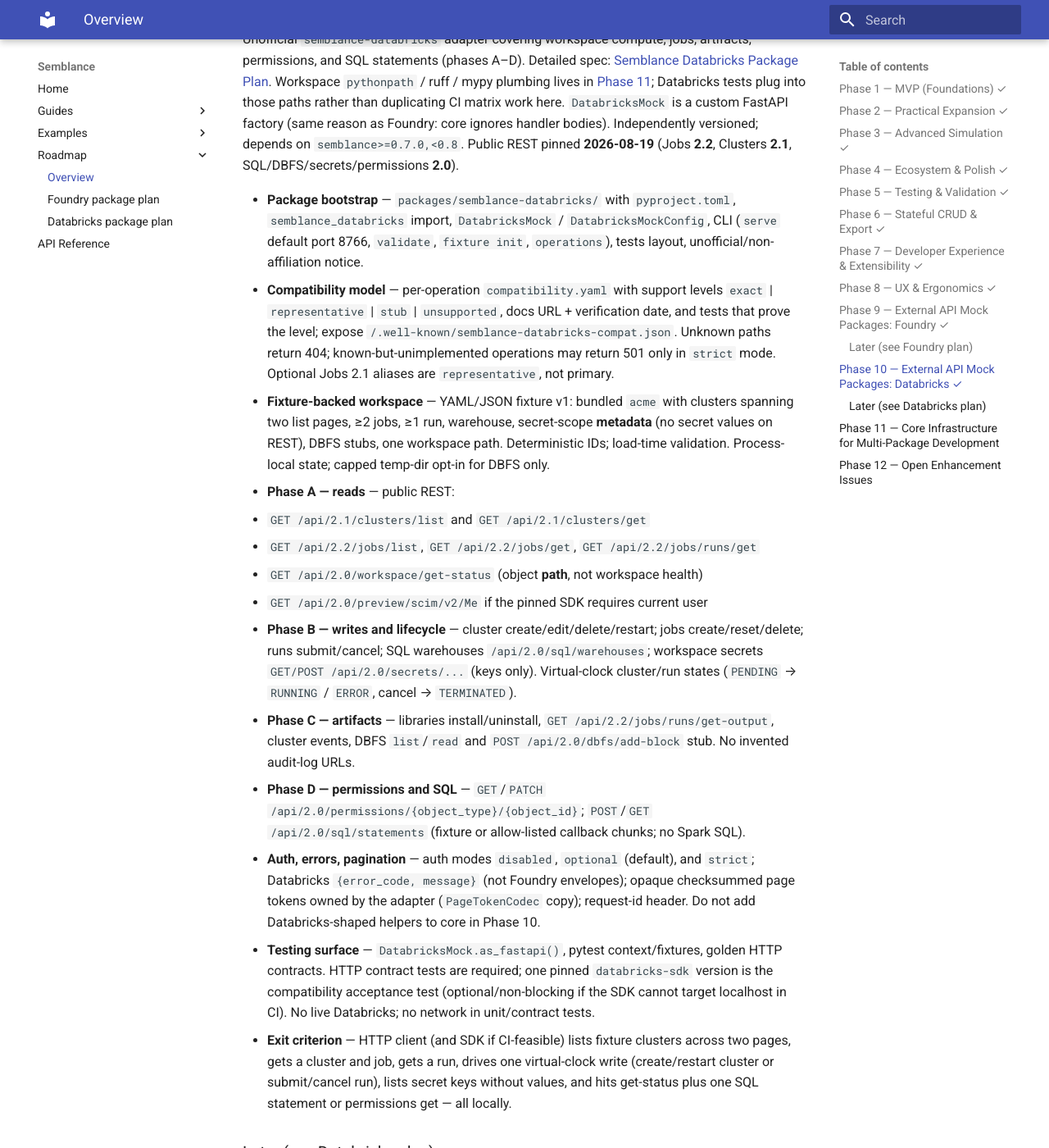
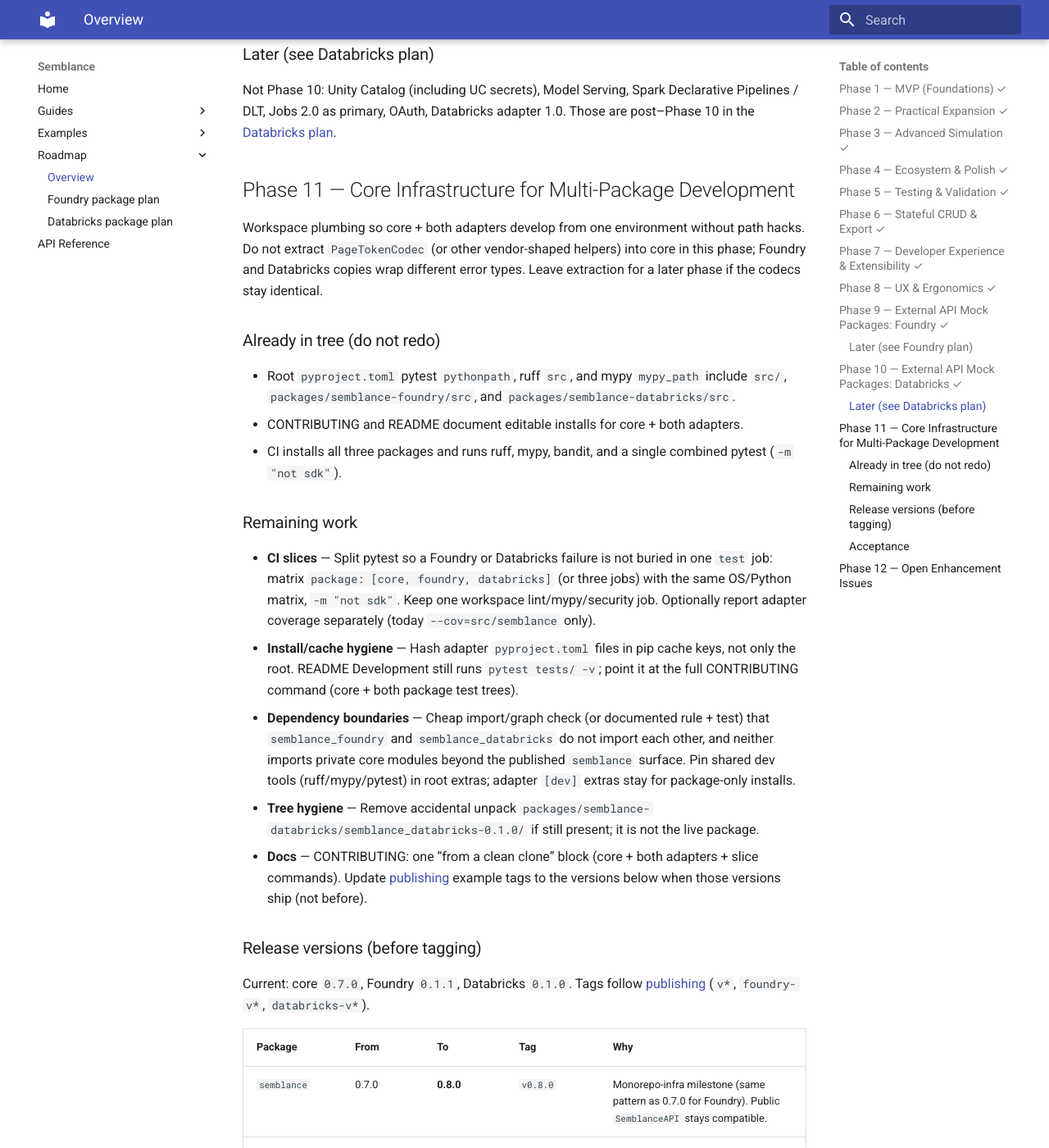
Before and after one commit to eddiethedean/semblance, an MkDocs documentation site: the page built from docs/roadmap.md, in a window 1280 px wide and 1400 px high, scrolled down 5896 px. Shown: the whole window at 82% size. Built offline with MkDocs 1.6.1 and Material for MkDocs 9.7.7, drawn with Linux system fonts in a browser that asks for light colours; some of the changed text lies outside the part shown.

Commit message:
Specify Phase 11 remaining work and 0.8.0 / 0.1.2 / 0.1.1 release versions.

```diff
--- a/docs/roadmap.md
+++ b/docs/roadmap.md
@@ -121,45 +121,51 @@
 - **Testing surface** ✓ — `DatabricksMock.as_fastapi()`, pytest context/fixtures, golden HTTP contracts. HTTP contract tests are required; one pinned `databricks-sdk` version is the compatibility acceptance test (optional/non-blocking if the SDK cannot target localhost in CI). No live Databricks; no network in unit/contract tests.
 - **Exit criterion** ✓ — HTTP client (and SDK if CI-feasible) lists fixture clusters across two pages, gets a cluster and job, gets a run, drives one virtual-clock write (create/restart cluster or submit/cancel run), lists secret keys without values, and hits get-status plus one SQL statement or permissions get — all locally.
 
-Unofficial `semblance-databricks` adapter covering workspace compute, jobs, artifacts, permissions, and SQL statements (phases A–D). Detailed spec: [Semblance Databricks Package Plan](semblance_databricks_plan.md). Workspace `pythonpath` / ruff / mypy plumbing lives in [Phase 11](#phase-11--core-infrastructure-for-multi-package-development); Databricks tests plug into those paths rather than duplicating CI matrix work here. `DatabricksMock` is a custom FastAPI factory (same reason as Foundry: core ignores handler bodies). Independently versioned; depends on `semblance>=0.7.0,<0.8`. Public REST pinned **2026-08-19** (Jobs **2.2**, Clusters **2.1**, SQL/DBFS/secrets/permissions **2.0**).
-
-- **Package bootstrap** — `packages/semblance-databricks/` with `pyproject.toml`, `semblance_databricks` import, `DatabricksMock` / `DatabricksMockConfig`, CLI (`serve` default port 8766, `validate`, `fixture init`, `operations`), tests layout, unofficial/non-affiliation notice.
-- **Compatibility model** — per-operation `compatibility.yaml` with support levels `exact` | `representative` | `stub` | `unsupported`, docs URL + verification date, and tests that prove the level; expose `/.well-known/semblance-databricks-compat.json`. Unknown paths return 404; known-but-unimplemented operations may return 501 only in `strict` mode. Optional Jobs 2.1 aliases are `representative`, not primary.
-- **Fixture-backed workspace** — YAML/JSON fixture v1: bundled `acme` with clusters spanning two list pages, ≥2 jobs, ≥1 run, warehouse, secret-scope **metadata** (no secret values on REST), DBFS stubs, one workspace path. Deterministic IDs; load-time validation. Process-local state; capped temp-dir opt-in for DBFS only.
-- **Phase A — reads** — public REST:
-  - `GET /api/2.1/clusters/list` and `GET /api/2.1/clusters/get`
-  - `GET /api/2.2/jobs/list`, `GET /api/2.2/jobs/get`, `GET /api/2.2/jobs/runs/get`
-  - `GET /api/2.0/workspace/get-status` (object **path**, not workspace health)
-  - `GET /api/2.0/preview/scim/v2/Me` if the pinned SDK requires current user
-- **Phase B — writes and lifecycle** — cluster create/edit/delete/restart; jobs create/reset/delete; runs submit/cancel; SQL warehouses `/api/2.0/sql/warehouses`; workspace secrets `GET/POST /api/2.0/secrets/...` (keys only). Virtual-clock cluster/run states (`PENDING` → `RUNNING` / `ERROR`, cancel → `TERMINATED`).
-- **Phase C — artifacts** — libraries install/uninstall, `GET /api/2.2/jobs/runs/get-output`, cluster events, DBFS `list`/`read` and `POST /api/2.0/dbfs/add-block` stub. No invented audit-log URLs.
-- **Phase D — permissions and SQL** — `GET`/`PATCH /api/2.0/permissions/{object_type}/{object_id}`; `POST`/`GET /api/2.0/sql/statements` (fixture or allow-listed callback chunks; no Spark SQL).
-- **Auth, errors, pagination** — auth modes `disabled`, `optional` (default), and `strict`; Databricks `{error_code, message}` (not Foundry envelopes); opaque checksummed page tokens owned by the adapter (`PageTokenCodec` copy); request-id header. Do not add Databricks-shaped helpers to core in Phase 10.
-- **Testing surface** — `DatabricksMock.as_fastapi()`, pytest context/fixtures, golden HTTP contracts. HTTP contract tests are required; one pinned `databricks-sdk` version is the compatibility acceptance test (optional/non-blocking if the SDK cannot target localhost in CI). No live Databricks; no network in unit/contract tests.
-- **Exit criterion** — HTTP client (and SDK if CI-feasible) lists fixture clusters across two pages, gets a cluster and job, gets a run, drives one virtual-clock write (create/restart cluster or submit/cancel run), lists secret keys without values, and hits get-status plus one SQL statement or permissions get — all locally.
-
 ### Later (see Databricks plan)
 
 Not Phase 10: Unity Catalog (including UC secrets), Model Serving, Spark Declarative Pipelines / DLT, Jobs 2.0 as primary, OAuth, Databricks adapter 1.0. Those are post–Phase 10 in the [Databricks plan](semblance_databricks_plan.md).
 
 ## Phase 11 — Core Infrastructure for Multi-Package Development
 
-- **Shared test/lint/type-check surface in core tool config**
-  - include package source trees in lint/type-check path config
-  - document pytest commands that include package test trees when available
-  - allow stable imports from `src/`, `packages/semblance-foundry/src`, `packages/semblance-databricks/src`
-- **Developer onboarding docs for multi-package installs**
-  - contribution docs with editable installs for each package
-  - README development commands that install all active packages
-- **Monorepo CI shape**
-  - single command matrix for core + both packages
-  - independent package test slices to keep failures actionable
-  - workspace-wide checks that preserve per-package dependency boundaries
-- **Cross-package dependency hygiene**
-  - pin shared dev tooling in root
-  - keep package-specific extras isolated unless intentionally shared
-- **Deliverable**
-  - Seamless local development from one environment where both adapter packages can be built and tested without path hacks
+Workspace plumbing so core + both adapters develop from one environment without path hacks. Do not extract `PageTokenCodec` (or other vendor-shaped helpers) into core in this phase; Foundry and Databricks copies wrap different error types. Leave extraction for a later phase if the codecs stay identical.
+
+### Already in tree (do not redo)
+
+- Root `pyproject.toml` pytest `pythonpath`, ruff `src`, and mypy `mypy_path` include `src/`, `packages/semblance-foundry/src`, and `packages/semblance-databricks/src`.
+- CONTRIBUTING and README document editable installs for core + both adapters.
+- CI installs all three packages and runs ruff, mypy, bandit, and a single combined pytest (`-m "not sdk"`).
+
+### Remaining work
+
+- **CI slices** — Split pytest so a Foundry or Databricks failure is not buried in one `test` job: matrix `package: [core, foundry, databricks]` (or three jobs) with the same OS/Python matrix, `-m "not sdk"`. Keep one workspace lint/mypy/security job. Optionally report adapter coverage separately (today `--cov=src/semblance` only).
+- **Install/cache hygiene** — Hash adapter `pyproject.toml` files in pip cache keys, not only the root. README Development still runs `pytest tests/ -v`; point it at the full CONTRIBUTING command (core + both package test trees).
+- **Dependency boundaries** — Cheap import/graph check (or documented rule + test) that `semblance_foundry` and `semblance_databricks` do not import each other, and neither imports private core modules beyond the published `semblance` surface. Pin shared dev tools (ruff/mypy/pytest) in root extras; adapter `[dev]` extras stay for package-only installs.
+- **Tree hygiene** — Remove accidental unpack `packages/semblance-databricks/semblance_databricks-0.1.0/` if still present; it is not the live package.
+- **Docs** — CONTRIBUTING: one “from a clean clone” block (core + both adapters + slice commands). Update [publishing](publishing.md) example tags to the versions below when those versions ship (not before).
+
+### Release versions (before tagging)
+
+Current: core `0.7.0`, Foundry `0.1.1`, Databricks `0.1.0`. Tags follow [publishing](publishing.md) (`v*`, `foundry-v*`, `databricks-v*`).
+
+| Package | From | To | Tag | Why |
+|---|---|---|---|---|
+| `semblance` | 0.7.0 | **0.8.0** | `v0.8.0` | Monorepo-infra milestone (same pattern as 0.7.0 for Foundry). Public `SemblanceAPI` stays compatible. |
+| `semblance-foundry` | 0.1.1 | **0.1.2** | `foundry-v0.1.2` | Patch: widen core range + changelog. No new Foundry operations. |
+| `semblance-databricks` | 0.1.0 | **0.1.1** | `databricks-v0.1.1` | Patch: same. No new Databricks operations. |
+
+Adapter dependency on core: today Foundry is `semblance>=0.6.1,<0.8` and Databricks is `>=0.7.0,<0.8`. After 0.8.0 those upper bounds cannot take latest core. Bump both adapters to **`semblance>=0.7.0,<0.9`** unless a test proves Foundry still needs `>=0.6.1` (then `>=0.6.1,<0.9`). Do not require `>=0.8.0` unless a later phase extracts shared code adapters consume.
+
+Publish order: **core `v0.8.0` first**, then adapter tags.
+
+Core changelog: Phase 11 is a **0.8.0** Added/Changed section (not a silent stay-on-0.7.0 note).
+
+### Acceptance
+
+- From one venv: editable installs of all three packages; both adapters build and test without path hacks.
+- CI green with independent test slices.
+- Versions and changelogs dated; three tags ready as in the table above.
+
+Do not mark this phase complete until the remaining work and release versions are done.
 
 ## Phase 12 — Open Enhancement Issues
 
```
